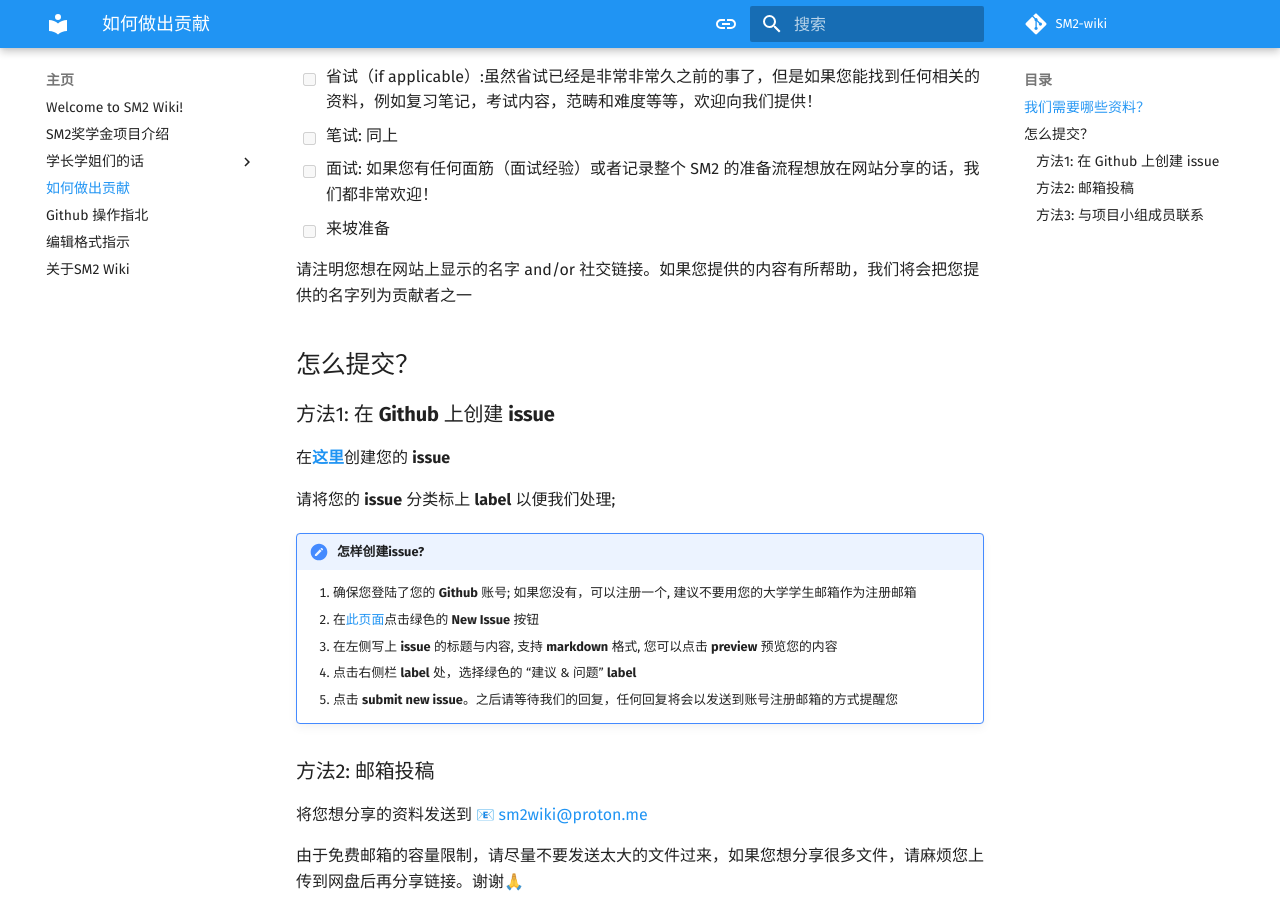
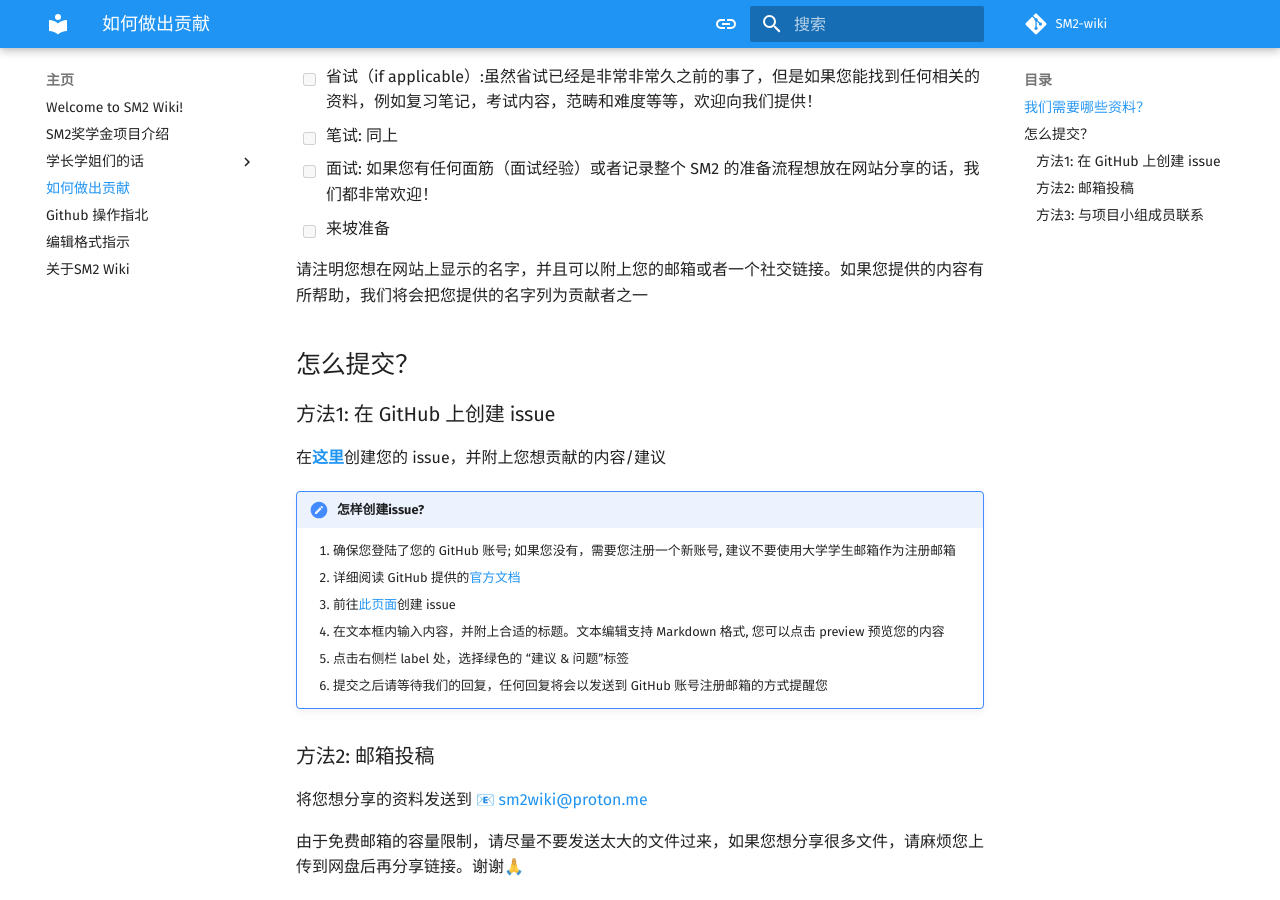
Before and after one commit to SM2-wiki/SM2-wiki, an MkDocs documentation site: the page built from docs/intro/htc.md, in a window 1280 px wide and 900 px high, scrolled down 215 px. Built offline with MkDocs 1.6.1 and Material for MkDocs 9.7.7, drawn with Linux system fonts in a browser that asks for light colours; emoji names are drawn with the system emoji font; comment, search, counter and statistics services are not loaded.

Commit message:
Update htc.md contents: pr#7

```diff
--- a/docs/intro/htc.md
+++ b/docs/intro/htc.md
@@ -10,22 +10,22 @@
 - [ ] 面试: 如果您有任何面筋（面试经验）或者记录整个 SM2 的准备流程想放在网站分享的话，我们都非常欢迎！
 - [ ] 来坡准备
 
-请注明您想在网站上显示的名字 and/or 社交链接。如果您提供的内容有所帮助，我们将会把您提供的名字列为贡献者之一
+请注明您想在网站上显示的名字，并且可以附上您的邮箱或者一个社交链接。如果您提供的内容有所帮助，我们将会把您提供的名字列为贡献者之一
 
 ## 怎么提交？
 
-### 方法1: 在 **Github** 上创建 **issue**
+### 方法1: 在 GitHub 上创建 issue
 
-在[**这里**](https://github.com/SM2-wiki/SM2-wiki/issues)创建您的 **issue**
-
-请将您的 **issue** 分类标上 **label** 以便我们处理;
+在[**这里**](https://github.com/SM2-wiki/SM2-wiki/issues)创建您的 issue，并附上您想贡献的内容/建议
 
 !!! note "怎样创建issue?"
-    0. 确保您登陆了您的 **Github** 账号; 如果您没有，可以注册一个, 建议不要用您的大学学生邮箱作为注册邮箱
-    1. 在[此页面](https://github.com/SM2-wiki/SM2-wiki/issues)点击绿色的 **New Issue** 按钮
-    2. 在左侧写上 **issue** 的标题与内容, 支持 **markdown** 格式, 您可以点击 **preview** 预览您的内容
-    3. 点击右侧栏 **label** 处，选择绿色的 “建议 & 问题” **label**
-    4. 点击 **submit new issue**。之后请等待我们的回复，任何回复将会以发送到账号注册邮箱的方式提醒您
+    0. 确保您登陆了您的 GitHub 账号; 如果您没有，需要您注册一个新账号, 建议不要使用大学学生邮箱作为注册邮箱
+    1. 详细阅读 GitHub 提供的[官方文档](https://docs.github.com/zh/issues/tracking-your-work-with-issues/quickstart#opening-a-blank-issue)
+    2. 前往[此页面](https://github.com/SM2-wiki/SM2-wiki/issues)创建 issue
+    3. 在文本框内输入内容，并附上合适的标题。文本编辑支持 Markdown 格式, 您可以点击 preview 预览您的内容
+    4. 点击右侧栏 label 处，选择绿色的 “建议 & 问题”标签
+    5. 提交之后请等待我们的回复，任何回复将会以发送到 GitHub 账号注册邮箱的方式提醒您
+
 
 ### 方法2: 邮箱投稿
 
```
